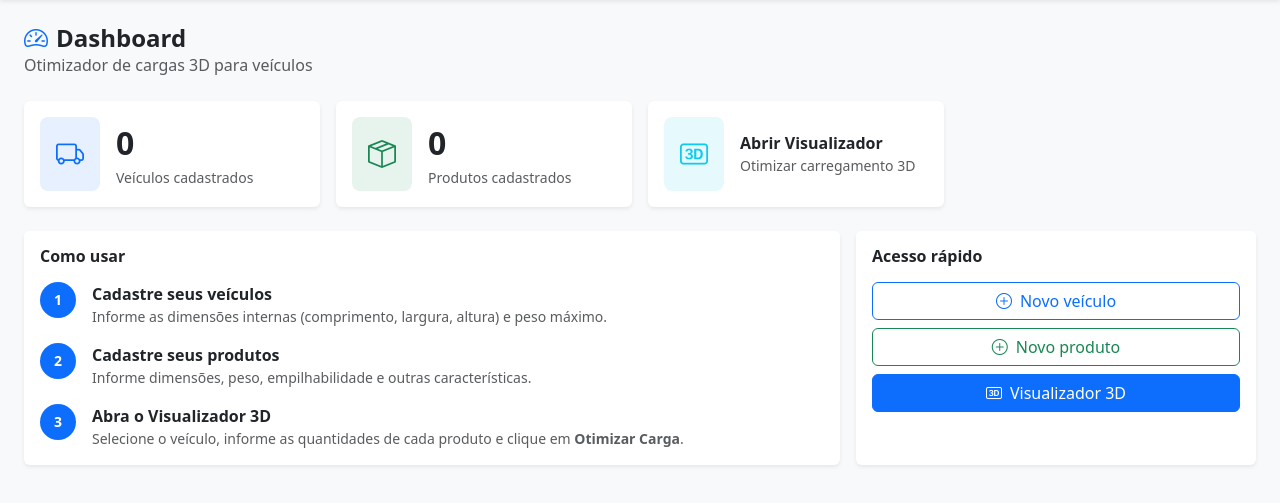
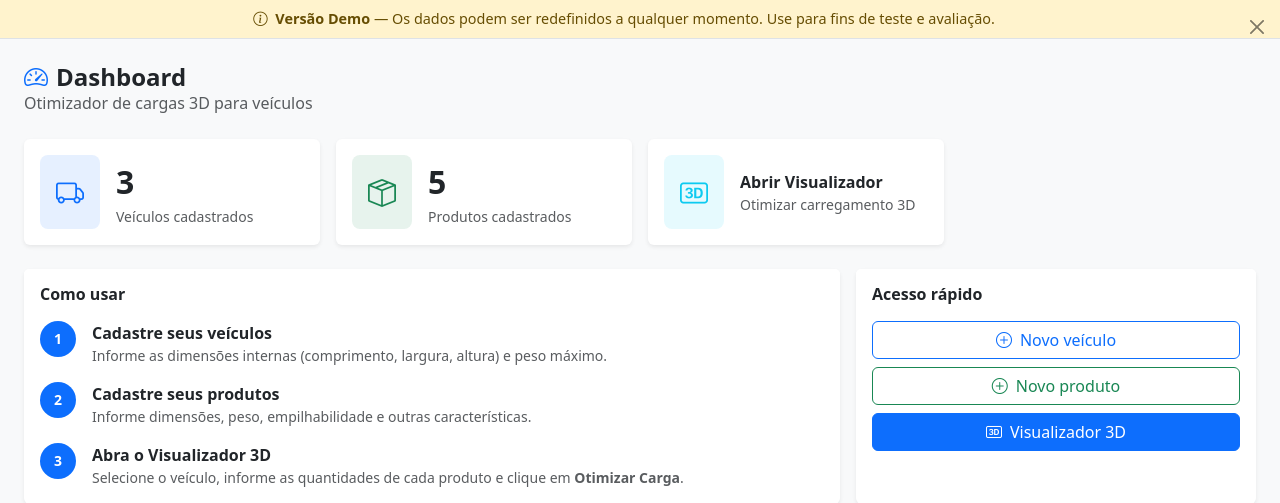
Before and after one commit to ySKELLETONX/CargaVis, a Flask app: page / in a window 1280 px wide. Shown: the part 58-561 px from the top of the page. Run offline with Flask 3, Linux system fonts and the light colour scheme; data that the repository does not hold is empty.

Commit message:
Adiciona seed inicial, banner demo e link no README
- Insere 3 veículos e 5 produtos no startup (apenas se banco vazio)
- Exibe banner de versão demo em todas as páginas
- Adiciona link da demo ao vivo no README

Co-Authored-By: Claude Sonnet 4.6 <noreply@anthropic.com>

```diff
--- a/app.py
+++ b/app.py
@@ -11,6 +11,24 @@ db.init_app(app)
 
 with app.app_context():
     db.create_all()
+
+    if Vehicle.query.count() == 0:
+        db.session.add_all([
+            Vehicle(name="Fiorino / Kombi",      type="van",   int_length=1.8,  int_width=1.2,  int_height=1.2,  max_weight=650,   door_type="rear"),
+            Vehicle(name="Caminhão 3/4",          type="truck", int_length=4.2,  int_width=2.2,  int_height=2.2,  max_weight=3500,  door_type="rear"),
+            Vehicle(name="Truck Baú (Toco)",      type="truck", int_length=7.5,  int_width=2.4,  int_height=2.5,  max_weight=8000,  door_type="rear"),
+        ])
+
+    if Product.query.count() == 0:
+        db.session.add_all([
+            Product(name="Caixa Pequena",   sku="CX-P", length=0.40, width=0.30, height=0.30, weight=5.0,  stackable=True,  max_stack=5, fragile=False),
+            Product(name="Caixa Média",     sku="CX-M", length=0.60, width=0.40, height=0.40, weight=12.0, stackable=True,  max_stack=3, fragile=False),
+            Product(name="Caixa Grande",    sku="CX-G", length=0.80, width=0.60, height=0.60, weight=25.0, stackable=True,  max_stack=2, fragile=False),
+            Product(name="Palete Padrão",   sku="PAL",  length=1.20, width=1.00, height=1.20, weight=80.0, stackable=False, max_stack=1, fragile=False),
+            Product(name="Embalagem Frágil",sku="FRG",  length=0.50, width=0.40, height=0.35, weight=8.0,  stackable=False, max_stack=1, fragile=True),
+        ])
+
+    db.session.commit()
 
 
 # ── Pages ──────────────────────────────────────────────────────────────────────
--- a/templates/base.html
+++ b/templates/base.html
@@ -58,6 +58,12 @@
     </div>
   </nav>
 
+  <div class="alert alert-warning alert-dismissible text-center py-2 mb-0 rounded-0 border-0 border-bottom" role="alert" style="font-size:.9rem;">
+    <i class="bi bi-info-circle me-1"></i>
+    <strong>Versão Demo</strong> — Os dados podem ser redefinidos a qualquer momento. Use para fins de teste e avaliação.
+    <button type="button" class="btn-close btn-sm" data-bs-dismiss="alert" aria-label="Fechar"></button>
+  </div>
+
   {% block content %}{% endblock %}
 
   <script src="https://cdn.jsdelivr.net/npm/bootstrap@5.3.3/dist/js/bootstrap.bundle.min.js"></script>
```
Also changed, not shown: README.md.
